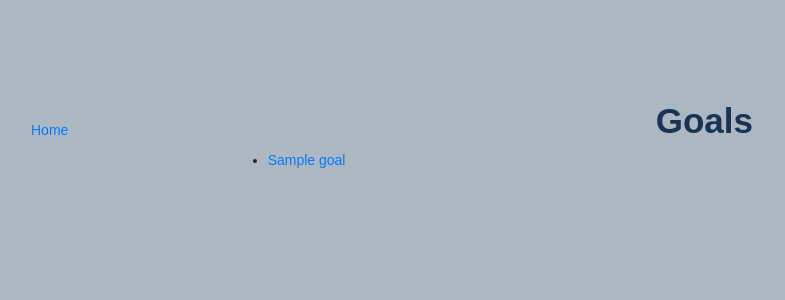
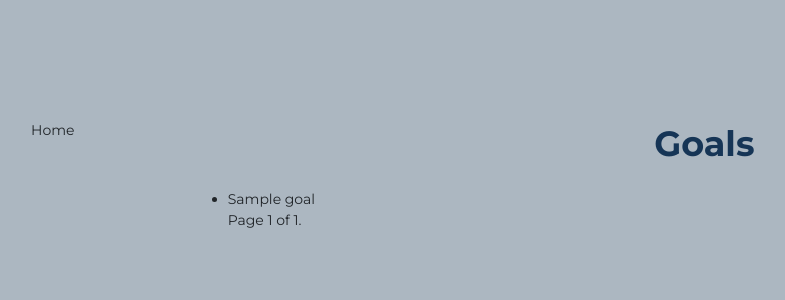
Before and after one commit to tabby42/env_dj, a Django app: template apenv_dj/templates/goal/goal_list.html in a window 1280 px wide. Shown: the top 300 px of the page, without its empty margins (34-819 px from the left). Run offline with Django 3.2, Linux system fonts and the light colour scheme; the template is opened without the code that fills it: most values are stand-ins (such as "Sample title", 1, 10 or a date in 2020).

Commit message:
adjust templates

```diff
--- a/apenv_dj/templates/base_generic.html
+++ b/apenv_dj/templates/base_generic.html
@@ -4,9 +4,12 @@
   {% block title %}<title>Goals</title>{% endblock %}
   <meta charset="utf-8">
   <meta name="viewport" content="width=device-width, initial-scale=1">
+  <meta http-equiv="X-UA-Compatible" content="ie=edge">
   <link rel="stylesheet" href="https://cdn.jsdelivr.net/npm/bootstrap@4.5.3/dist/css/bootstrap.min.css" integrity="sha384-TX8t27EcRE3e/ihU7zmQxVncDAy5uIKz4rEkgIXeMed4M0jlfIDPvg6uqKI2xXr2" crossorigin="anonymous">
+  <link href="https://fonts.googleapis.com/css?family=Montserrat:300,300i,400,400i,700,700i" rel="stylesheet">
   <!-- Add additional CSS in static file -->
   {% load static %}
+  <link rel="stylesheet" href="{% static 'css/scaffold.css' %}">
   <link rel="stylesheet" href="{% static 'css/styles.css' %}">
 </head>
 <body>
--- a/apenv_dj/templates/goal/goal_list.html
+++ b/apenv_dj/templates/goal/goal_list.html
@@ -1,10 +1,32 @@
 {% extends "index.html" %}
 
 {% block content %}
-<h1>Goals</h1>
-<ul>
-    {% for goal in goal_list %}
-        <li><a href="/goals/{{ goal.id }}/">{{ goal.title }}</a></li>
-    {% endfor %}
-</ul>
+    <h1>Goals</h1>
+    {% if page_obj %}
+    <ul>
+        {% for goal in page_obj %}
+            <li><a href="{% url 'singlegoal' goal.id %}">{{ goal.title }}</a></li>
+        {% endfor %}
+    </ul>
+    {% else %}
+        <p>Currently no goals</p>
+    {% endif %}
+
+    <div class="pagination">
+        <span class="step-links">
+            {% if page_obj.has_previous %}
+                <a href="?page=1">&laquo; first</a>
+                <a href="?page={{ page_obj.previous_page_number }}">previous</a>
+            {% endif %}
+
+            <span class="current">
+                Page {{ page_obj.number }} of {{ page_obj.paginator.num_pages }}.
+            </span>
+
+            {% if page_obj.has_next %}
+                <a href="?page={{ page_obj.next_page_number }}">next</a>
+                <a href="?page={{ page_obj.paginator.num_pages }}">last &raquo;</a>
+            {% endif %}
+        </span>
+    </div>
 {% endblock %}
--- a/apenv_dj/templates/goal/goal_single.html
+++ b/apenv_dj/templates/goal/goal_single.html
@@ -1,3 +1,5 @@
 {% extends "index.html" %}
 
-<h1>{{ goal_single.title }}</h1>
+{% block content %}
+    <h1>{{ goal_single.title }}</h1>
+{% endblock %}
--- a/apenv_dj/templates/index.html
+++ b/apenv_dj/templates/index.html
@@ -1,11 +1,17 @@
 {% extends "base_generic.html" %}
 
 {% block content %}
-  <h1>Learning Goals</h1>
-  <p>Welcome to LocalLibrary, a website developed by <em>Mozilla Developer Network</em>!</p>
-  <h2>Dynamic content</h2>
-  <p>Number of goals:</p>
-  <ul>
-    <li><strong>Goals:</strong> {{ num_goals }}</li>
-  </ul>
+    <header>
+        <h1>Learning<span>Goals</span></h1>
+        <h2>Keep track of your online education</h2>
+    </header>
+    <section class="todo-list">
+        <h2>Your Goals</h2>
+        <p>Current number of goals:</p>
+        <p><a href="{% url 'goals' %}">View your goals</a></p>
+        <ul>
+            <li><strong>Goals:</strong> {{ num_goals }}</li>
+        </ul>
+        <p>You have visited this page {{ num_visits }} time{{ num_visits|pluralize }}.</p>
+    </section>
 {% endblock %}
```
